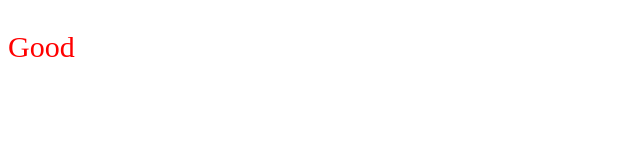
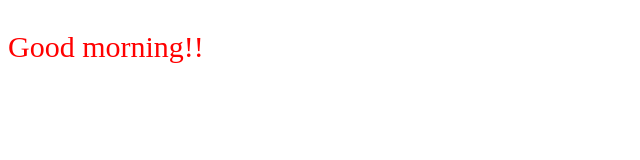
Before and after one commit to Seunfunmib/demo2, a plain HTML site: page index.html in a window 1280 px wide. Shown: the whole page, without its empty margins (0-640 px from the left). Drawn offline with Linux system fonts and the light colour scheme.

Commit message:
please work

```diff
--- a/index.html
+++ b/index.html
@@ -8,6 +8,7 @@
     <title>Document</title>
 </head>
 <body>
-    <p>Good</p>
+    <p>Good morning!!</p>
+
 </body>
 </html>
```
